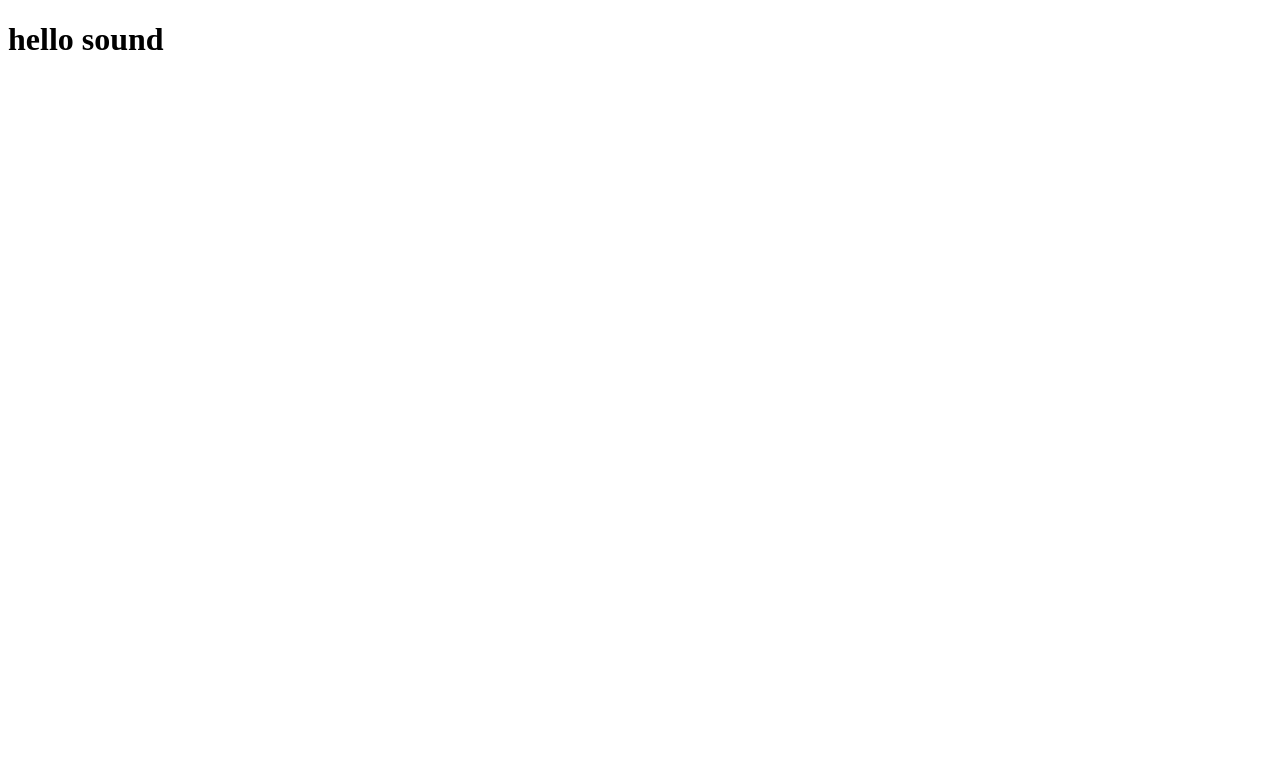
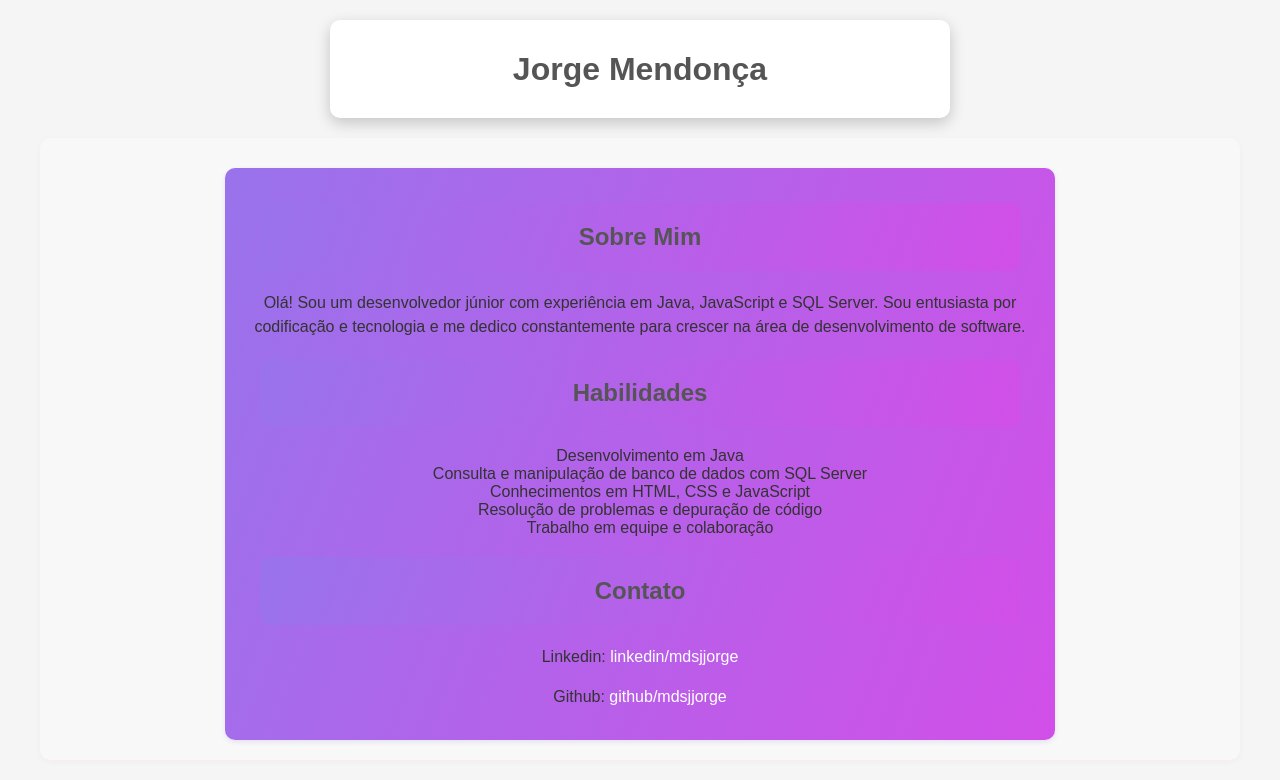
Before and after one commit to mdsjjorge/primeiro-Docker-Container, a plain HTML site: page website/index.html in a window 1280 px wide. Drawn offline with Linux system fonts and the light colour scheme.

Commit message:
feat: apresentacao pessoal em css html e js

```diff
--- a/website/index.html
+++ b/website/index.html
@@ -4,11 +4,50 @@
     <meta charset="UTF-8">
     <meta http-equiv="X-UA-Compatible" content="IE=edge">
     <meta name="viewport" content="width=device-width, initial-scale=1.0">
-    <title>hello sound</title>
+    <title>Jorge Mendonça</title>
+    <link rel="stylesheet" href="style.css">
 </head>
 <body>
+    <header class="container">
+        <h1 >Jorge Mendonça </h1>
+    </header>
+
+    <section class="card">
+
+        <div class="card-inner">
+            <h2 class="card-animated">Sobre Mim</h2>
+            <p>Olá! Sou um desenvolvedor júnior com experiência em Java, JavaScript e SQL Server. Sou entusiasta por codificação e tecnologia e me dedico constantemente para crescer na área de desenvolvimento de software.</p>
+
+            <h2 class="card-animated">Habilidades</h2>
+            <ul >
+              <li>Desenvolvimento em Java</li>
+              <li>Consulta e manipulação de banco de dados com SQL Server</li>
+              <li>Conhecimentos em HTML, CSS e JavaScript</li>
+              <li>Resolução de problemas e depuração de código</li>
+              <li>Trabalho em equipe e colaboração</li>
+            </ul>
+
+            <h2 class="card-animated">Contato</h2>
+            <p>Linkedin:
+                <a href="https://www.linkedin.com/in/mdsjjorge/">linkedin/mdsjjorge</a>
+            </p>
+            <p>Github:
+                <a href="https://github.com/mdsjjorge">github/mdsjjorge</a>
+            </p>
+        </div>
+    </section>
+
     <div>
-        <h1> hello sound </h1>
+        <p class="overlay"> exemplo introdutorio para aprendizado de docker; </p>
     </div>
+
+    <script>
+        window.addEventListener('DOMContentLoaded', function() {
+        var overlay = document.querySelector('.overlay');
+        setTimeout(function() {
+            overlay.parentNode.removeChild(overlay);
+        }, 4000);
+        });
+    </script>
 </body>
 </html>
--- /dev/null
+++ b/website/style.css
@@ -0,0 +1,116 @@
+body {
+    font-family: Arial, sans-serif;
+    background-color: #f5f5f5;
+    color: #333;
+    margin: 0;
+    padding: 20px;
+    text-align: center;
+  }
+
+  h1, h2 {
+    color: #555;
+    text-align: center;
+    margin-bottom: 20px;
+  }
+
+  p {
+    line-height: 1.5;
+    /* max-width: 600px; */
+  }
+
+  ul {
+    list-style-type: none;
+    padding-left: 20px;
+
+  }
+
+  a {
+    color: #fff;
+    text-decoration: none;
+  }
+
+  a:hover {
+    text-decoration: underline;
+  }
+
+  .overlay {
+    position: absolute;
+    top: 30px;
+    left: -37%;
+    width: 100%;
+    height: 100%;
+
+    animation: fadeOut 2s ease-in-out;
+  }
+
+  .container {
+    max-width: 600px;
+    margin: 0 auto;
+    background-color: #fff;
+    padding: 10px;
+    border-radius: 10px;
+    box-shadow: 0 5px 15px rgba(0, 0, 0, 0.2);
+    display: flex;
+    flex-direction: column;
+    justify-content: center;
+  }
+
+  .card {
+    background-color: #f8f8f8;
+    padding: 20px;
+    border-radius: 10px;
+    margin: 20px 20px;
+    box-shadow: 0 2px 5px rgba(236, 161, 203, 0.1);
+    display: flex;
+    justify-content: center;
+
+  }
+
+  .card-inner {
+    padding: 15px;
+    border-radius: 10px;
+    margin-top: 10px;
+    box-shadow: 0 2px 5px rgba(54, 18, 195, 0.1);
+    max-width: 800px;
+    background: linear-gradient(110deg, #9973eb, #d14fe8);
+  }
+
+  .card-title {
+    font-size: 24px;
+    margin-bottom: 10px;
+  }
+
+  .card-content {
+    font-size: 16px;
+    margin-bottom: 15px;
+  }
+
+  .card-animated {
+    animation: fadeIn 2s ease-in-out;
+    padding: 20px;
+    border-radius: 10px;
+    margin: 20px 20px;
+    display: flex;
+    justify-content: center;
+    background: linear-gradient(110deg, #9973eb, #d14fe8);
+  }
+
+  @keyframes fadeIn {
+    from {
+      opacity: 0;
+      transform: translateY(10px);
+    }
+    to {
+      opacity: 1;
+      transform: translateY(0);
+    }
+  }
+
+  @keyframes fadeOut {
+    0% {
+      opacity: 1;
+    }
+    100% {
+      opacity: 0;
+    }
+  }
```
